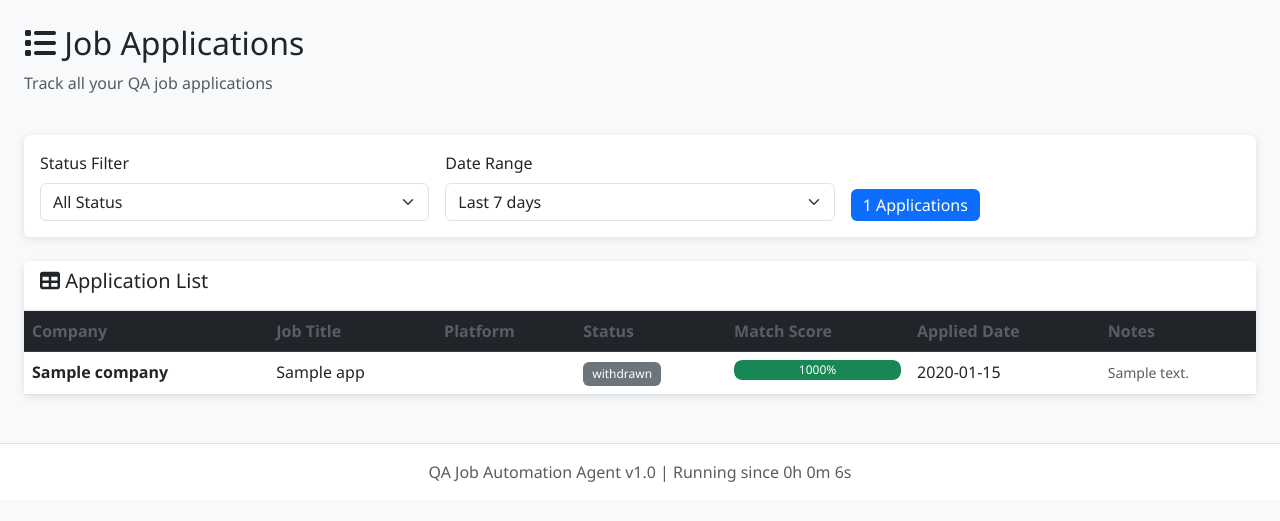
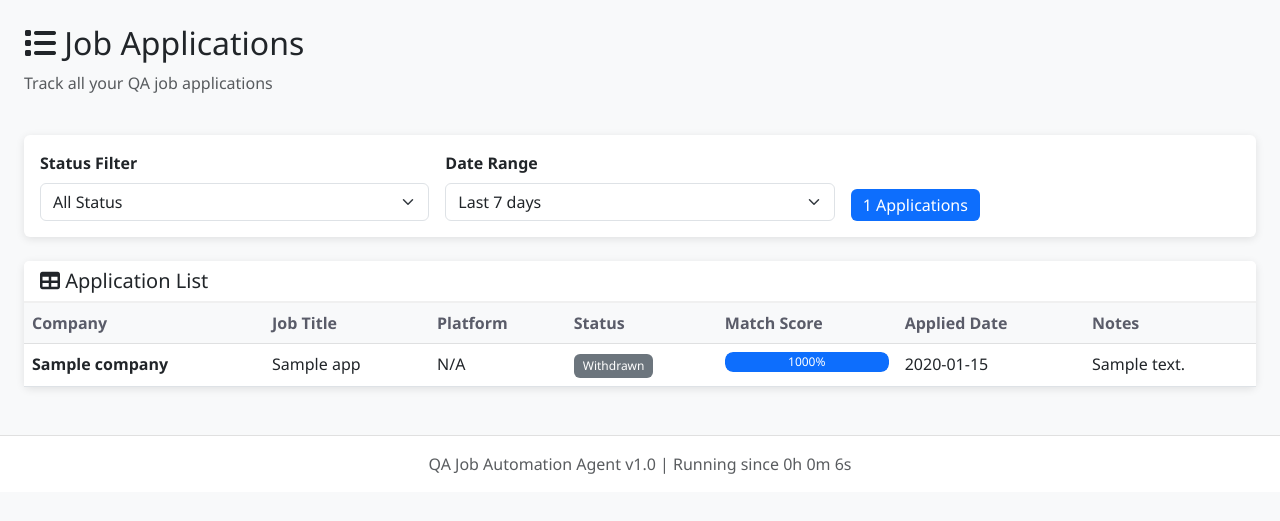
Before and after one commit to Cheetahrevive/qa-job-automation-agent, a Flask app: template web_dashboard/templates/applications.html in a window 1280 px wide. Shown: the part 57-578 px from the top of the page. Run offline with Flask 3, Linux system fonts and the light colour scheme; the template is opened without the code that fills it: most values are stand-ins (such as "Sample title", 1, 10 or a date in 2020); some libraries are stand-ins or nearby versions.

Commit message:
Fix applications.html: fix match_score Jinja int filter syntax, fix notes length check, improve empty state

```diff
--- a/web_dashboard/templates/applications.html
+++ b/web_dashboard/templates/applications.html
@@ -11,9 +11,9 @@
 <!-- Filters -->
 <div class="card mb-4">
   <div class="card-body">
-    <form method="get" action="/applications" class="row g-3">
+    <form method="get" action="/applications" class="row g-3 align-items-end">
       <div class="col-md-4">
-        <label class="form-label">Status Filter</label>
+        <label class="form-label fw-semibold">Status Filter</label>
         <select name="status" class="form-select" onchange="this.form.submit()">
           <option value="all" {% if current_filter == 'all' %}selected{% endif %}>All Status</option>
           <option value="applied" {% if current_filter == 'applied' %}selected{% endif %}>Applied</option>
@@ -24,7 +24,7 @@
         </select>
       </div>
       <div class="col-md-4">
-        <label class="form-label">Date Range</label>
+        <label class="form-label fw-semibold">Date Range</label>
         <select name="range" class="form-select" onchange="this.form.submit()">
           <option value="7" {% if date_range == '7' %}selected{% endif %}>Last 7 days</option>
           <option value="30" {% if date_range == '30' %}selected{% endif %}>Last 30 days</option>
@@ -42,13 +42,13 @@
 <!-- Applications Table -->
 <div class="card">
   <div class="card-header">
-    <h5><i class="fas fa-table"></i> Application List</h5>
+    <h5 class="mb-0"><i class="fas fa-table"></i> Application List</h5>
   </div>
   <div class="card-body p-0">
     {% if applications %}
     <div class="table-responsive">
       <table class="table table-hover mb-0">
-        <thead class="table-dark">
+        <thead class="table-light">
           <tr>
             <th>Company</th>
             <th>Job Title</th>
@@ -62,37 +62,44 @@
         <tbody>
           {% for app in applications %}
           <tr>
-            <td><strong>{{ app.company }}</strong></td>
-            <td>{{ app.job_title }}</td>
-            <td><span class="badge bg-secondary">{{ app.platform }}</span></td>
+            <td><strong>{{ app.company or 'N/A' }}</strong></td>
+            <td>{{ app.job_title or 'N/A' }}</td>
+            <td>{{ app.platform or 'N/A' }}</td>
             <td>
               {% if app.status == 'applied' %}
                 <span class="badge bg-primary">Applied</span>
               {% elif app.status == 'interview' %}
-                <span class="badge bg-warning text-dark">Interview</span>
+                <span class="badge bg-success">Interview</span>
               {% elif app.status == 'offer' %}
-                <span class="badge bg-success">Offer</span>
+                <span class="badge bg-warning text-dark">Offer</span>
               {% elif app.status == 'rejected' %}
                 <span class="badge bg-danger">Rejected</span>
+              {% elif app.status == 'withdrawn' %}
+                <span class="badge bg-secondary">Withdrawn</span>
               {% else %}
-                <span class="badge bg-secondary">{{ app.status }}</span>
+                <span class="badge bg-secondary">{{ app.status or 'Unknown' }}</span>
               {% endif %}
             </td>
             <td>
               {% if app.match_score %}
-                <div class="progress" style="height:20px;min-width:80px;">
-                  <div class="progress-bar {% if app.match_score >= 0.8 %}bg-success{% elif app.match_score >= 0.6 %}bg-warning{% else %}bg-danger{% endif %}"
-                    role="progressbar"
-                    style="width: {{ (app.match_score * 100)|int }}%">
-                    {{ (app.match_score * 100)|int }}%
-                  </div>
+              <div class="progress" style="height: 20px; min-width: 80px;">
+                <div class="progress-bar"
+                  style="width: {{ (app.match_score * 100) | int }}%">
+                  {{ (app.match_score * 100) | int }}%
                 </div>
+              </div>
               {% else %}
-                <span class="text-muted">N/A</span>
+              <span class="badge bg-secondary">N/A</span>
               {% endif %}
             </td>
             <td>{{ app.application_date[:10] if app.application_date else 'N/A' }}</td>
-            <td><small class="text-muted">{{ app.notes[:50] + '...' if app.notes and app.notes|length > 50 else app.notes or '' }}</small></td>
+            <td>
+              {% if app.notes and app.notes|length > 50 %}
+                {{ app.notes[:50] }}...
+              {% else %}
+                {{ app.notes or '' }}
+              {% endif %}
+            </td>
           </tr>
           {% endfor %}
         </tbody>
@@ -100,10 +107,12 @@
     </div>
     {% else %}
     <div class="text-center py-5">
-      <i class="fas fa-inbox fa-4x text-muted mb-3"></i>
+      <i class="fas fa-inbox fa-3x text-muted mb-3"></i>
       <h4 class="text-muted">No applications found</h4>
       <p class="text-muted">Start the agent to begin applying to jobs matching your QA profile.</p>
-      <a href="/dashboard" class="btn btn-primary mt-2"><i class="fas fa-robot"></i> Go to Dashboard</a>
+      <a href="/dashboard" class="btn btn-primary">
+        <i class="fas fa-robot"></i> Go to Dashboard
+      </a>
     </div>
     {% endif %}
   </div>
```
